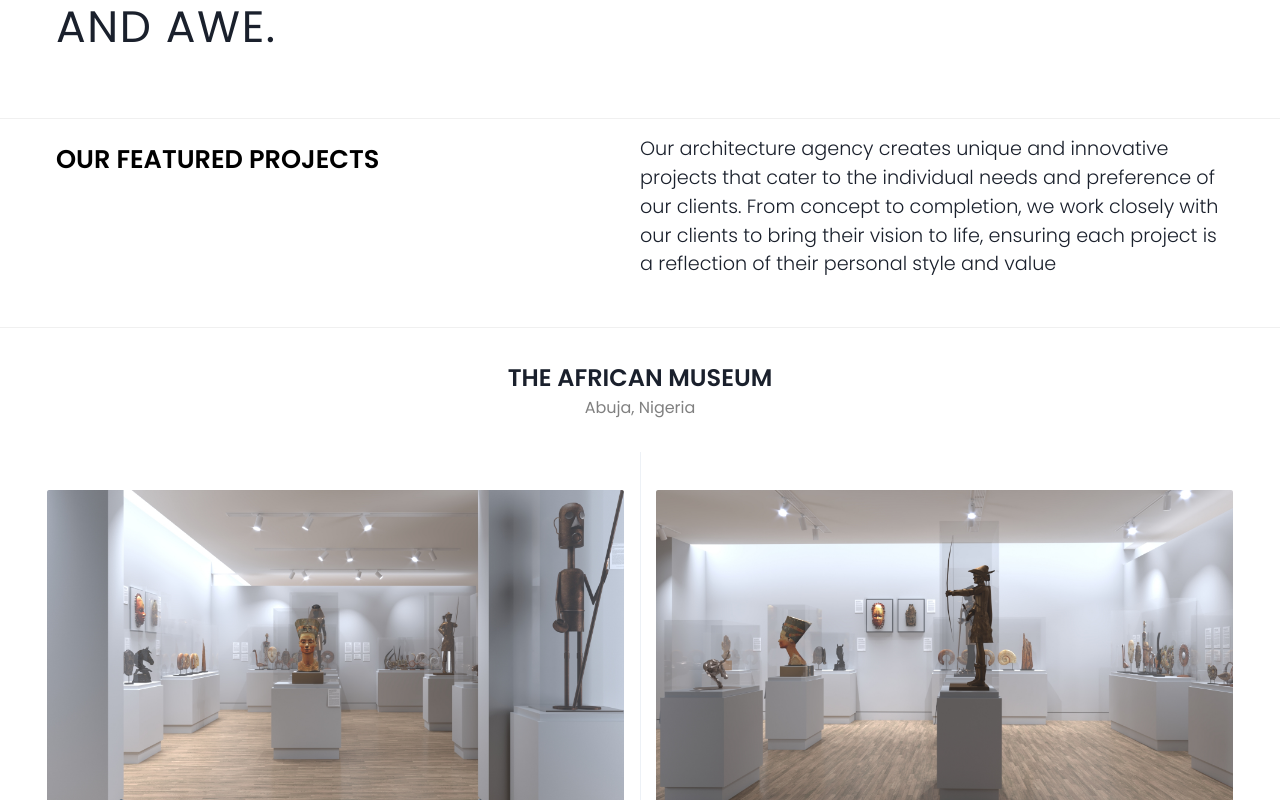
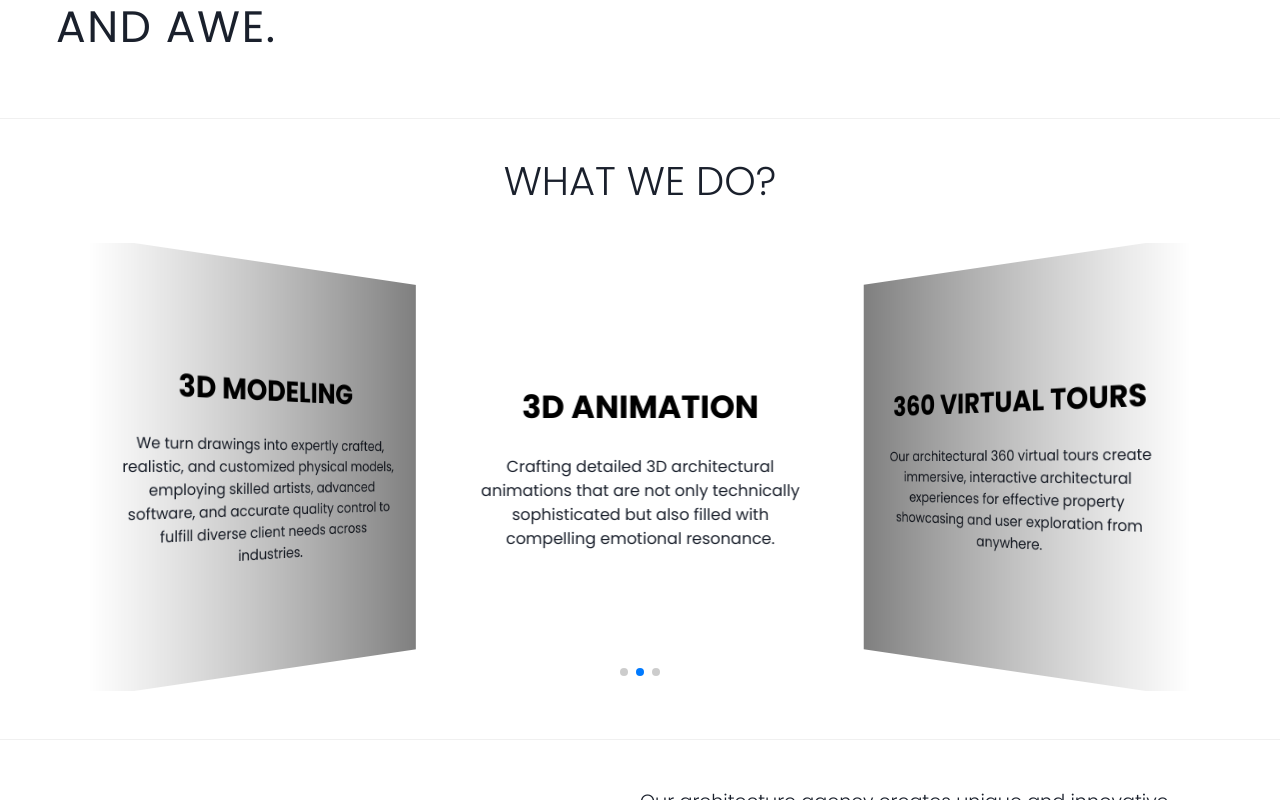
Before and after one commit to thepgstudio/pgwebv1, a Next.js app: page / in a window 1280 px wide. Shown: the part 1520-2320 px from the top of the page. Built offline with nearby package versions, Linux system fonts and the light colour scheme.

Commit message:
(feat): service-section impl

```diff
--- a/components/NavElements.tsx
+++ b/components/NavElements.tsx
@@ -20,7 +20,7 @@ const NavElements = (props: any) => {
       {[
         ["HOME", "/"],
         ["GALLERY", "/gallery"],
-        ["SERVICES", "/services"],
+        ["SERVICES", "/#services"],
         ["COMPANY", "/company"],
         ["TEAM", "/team"],
         ["CAREER", "/career"],
--- /dev/null
+++ b/components/Services.tsx
@@ -0,0 +1,105 @@
+import { Box, Text, effect } from "@chakra-ui/react";
+import {
+  Navigation,
+  Pagination,
+  Scrollbar,
+  A11y,
+  Autoplay,
+  EffectCreative,
+  EffectCoverflow,
+  Thumbs,
+} from "swiper";
+import { Swiper, SwiperSlide } from "swiper/react";
+
+// Import Swiper styles
+import "swiper/css";
+
+const ServiceSection = () => {
+  const data = [
+    [
+      "ARCHITECTURAL VISUALIZATION",
+      "Creating photorealistic and immersive representations of architectural designs using cutting-edge software, skilled professionals, and meticulous attention to details.",
+    ],
+    [
+      "3D MODELING",
+      "We turn drawings into expertly crafted, realistic, and customized physical models, employing skilled artists, advanced software, and accurate quality control to fulfill diverse client needs across industries.",
+    ],
+
+    [
+      "3D ANIMATION",
+      "Crafting detailed 3D architectural animations that are not only technically sophisticated but also filled with compelling emotional resonance.",
+    ],
+    [
+      "360 VIRTUAL TOURS",
+      "Our architectural 360 virtual tours create immersive, interactive architectural experiences for effective property showcasing and user exploration from anywhere.",
+    ],
+    [
+      "REAL ESTATE 3D RENDERING",
+      "Unlock Your Client's Heart with the Power of Digital Tools. Increase your sales probability through skillfully custom-made visualizations. Our Renderings always ensure captivating property imagery.",
+    ],
+  ];
+  return (
+    <Box px="2rem" id="services" fontFamily={"poppins"}>
+      <Text
+        textAlign={"center"}
+        my={"2rem"}
+        fontFamily={"poppins"}
+        fontSize={"2.5rem"}
+        fontWeight={300}
+      >
+        WHAT WE DO?
+      </Text>
+
+      <Swiper
+        modules={[
+          Navigation,
+          Pagination,
+          Scrollbar,
+          A11y,
+          Autoplay,
+          EffectCoverflow,
+          Thumbs,
+        ]}
+        slidesPerView={3}
+        autoplay={{
+          delay: 3000,
+        }}
+        effect="coverflow"
+        grabCursor={true}
+        pagination={true}
+        coverflowEffect={{
+          rotate: 50,
+          stretch: 0,
+          depth: 120,
+          modifier: 1,
+          slideShadows: true,
+        }}
+      >
+        {data.map((item, index) => (
+          <SwiperSlide key={index}>
+            <Box
+              height={"28rem"}
+              display={"flex"}
+              flexDir={"column"}
+              background={"white"}
+              // borderTopLeftRadius={"3rem"}
+              // borderX={"2px solid black"}
+              alignItems={"center"}
+              justifyContent={"center"}
+              gap="1.5rem"
+            >
+              <Text fontSize={"2rem"} color={"black"} fontWeight={700}>
+                {item[0]}
+              </Text>
+              <Text textAlign={"center"} px="2rem">
+                {item[1]}
+              </Text>
+            </Box>
+          </SwiperSlide>
+        ))}
+      </Swiper>
+    </Box>
+  );
+};
+
+export default ServiceSection;
--- a/package.json
+++ b/package.json
@@ -24,6 +24,7 @@
     "react": "18.2.0",
     "react-animated-cursor": "^2.7.0",
     "react-dom": "18.2.0",
+    "react-scroll": "^1.8.9",
     "swiper": "^9.3.2",
     "typescript": "5.0.4",
     "typewriter-effect": "^2.20.1"
--- a/src/pages/index.tsx
+++ b/src/pages/index.tsx
@@ -21,6 +21,7 @@ import "swiper/css";
 import "swiper/css/navigation";
 import "swiper/css/pagination";
 import "swiper/css/scrollbar";
+import ServiceSection from "../../components/Services";
 
 export default function Home() {
   return (
@@ -127,13 +128,15 @@ export default function Home() {
         </Text>
       </Box>
 
+      <ServiceSection />
+
       <Box
         justifyContent={{ base: "center", lg: "space-between" }}
-        borderBottom={"1px solid #f0f0f0"}
+        borderY={"1px solid #f0f0f0"}
         px={{ base: "1rem", lg: "3.5rem" }}
         display={{ base: "none", lg: "flex" }}
-        pb={{ base: "1.5rem", lg: "3rem" }}
-        mt="1rem"
+        py={{ base: "1.5rem", lg: "3rem" }}
+        mt="3rem"
       >
         <Text
           textTransform={"uppercase"}
@@ -185,7 +188,7 @@ export default function Home() {
           >
             <VStack fontFamily={"poppins"} w={{ base: "100%", lg: "50%" }}>
               <Box
-                h={{ base: "13rem", lg: "max-content" }}
+                h={{ base: "15rem", lg: "max-content" }}
                 w={{ base: "100%", lg: "95%" }}
                 borderRadius={"2px"}
                 overflow={"hidden"}
@@ -197,7 +200,6 @@ export default function Home() {
                   className="home_image"
                   alt="image_one"
                   placeholder="blur"
-
                 />
               </Box>
             </VStack>
@@ -215,7 +217,7 @@ export default function Home() {
 
             <VStack fontFamily={"poppins"} w={{ base: "100%", lg: "50%" }}>
               <Box
-                h={{ base: "13rem", lg: "max-content" }}
+                h={{ base: "15rem", lg: "max-content" }}
                 w={{ base: "100%", lg: "95%" }}
                 cursor={"pointer"}
                 borderRadius={"2px"}
@@ -248,7 +250,7 @@ export default function Home() {
               INSPIRADORA
             </Text>
             <Text fontSize={"1rem"} color={"grey"} mt="0rem !important">
-              In Our Imagination
+              Miami, USA
             </Text>
           </Box>
 
@@ -264,7 +266,7 @@ export default function Home() {
                 w={{ base: "100%", lg: "95%" }}
                 cursor={"pointer"}
                 borderRadius={"2px"}
-                h={{ base: "13rem", lg: "max-content" }}
+                h={{ base: "15rem", lg: "max-content" }}
                 overflow={"hidden"}
                 maxH={"25rem"}
               >
@@ -286,7 +288,7 @@ export default function Home() {
 
             <VStack fontFamily={"poppins"} w={{ base: "100%", lg: "50%" }}>
               <Box
-                h={{ base: "13rem", lg: "max-content" }}
+                h={{ base: "15rem", lg: "max-content" }}
                 w={{ base: "100%", lg: "95%" }}
                 borderTop={".1px solid grey"}
                 borderRight={".1px solid grey"}
@@ -333,7 +335,7 @@ export default function Home() {
           >
             <VStack fontFamily={"poppins"} w={{ base: "100%", lg: "50%" }}>
               <Box
-                h={{ base: "13rem", lg: "max-content" }}
+                h={{ base: "15rem", lg: "max-content" }}
                 w={{ base: "100%", lg: "95%" }}
                 cursor={"pointer"}
                 borderRadius={"2px"}
@@ -359,7 +361,7 @@ export default function Home() {
             <VStack fontFamily={"poppins"} w={{ base: "100%", lg: "50%" }}>
               <Box
                 w={{ base: "100%", lg: "95%" }}
-                h={{ base: "13rem", lg: "max-content" }}
+                h={{ base: "15rem", lg: "max-content" }}
                 cursor={"pointer"}
                 borderRadius={"2px"}
                 overflow={"hidden"}
```
Also changed, not shown: src/pages/team.tsx (+8 -8 lines), 1 other file (tests, documents, lock files or other folders).
